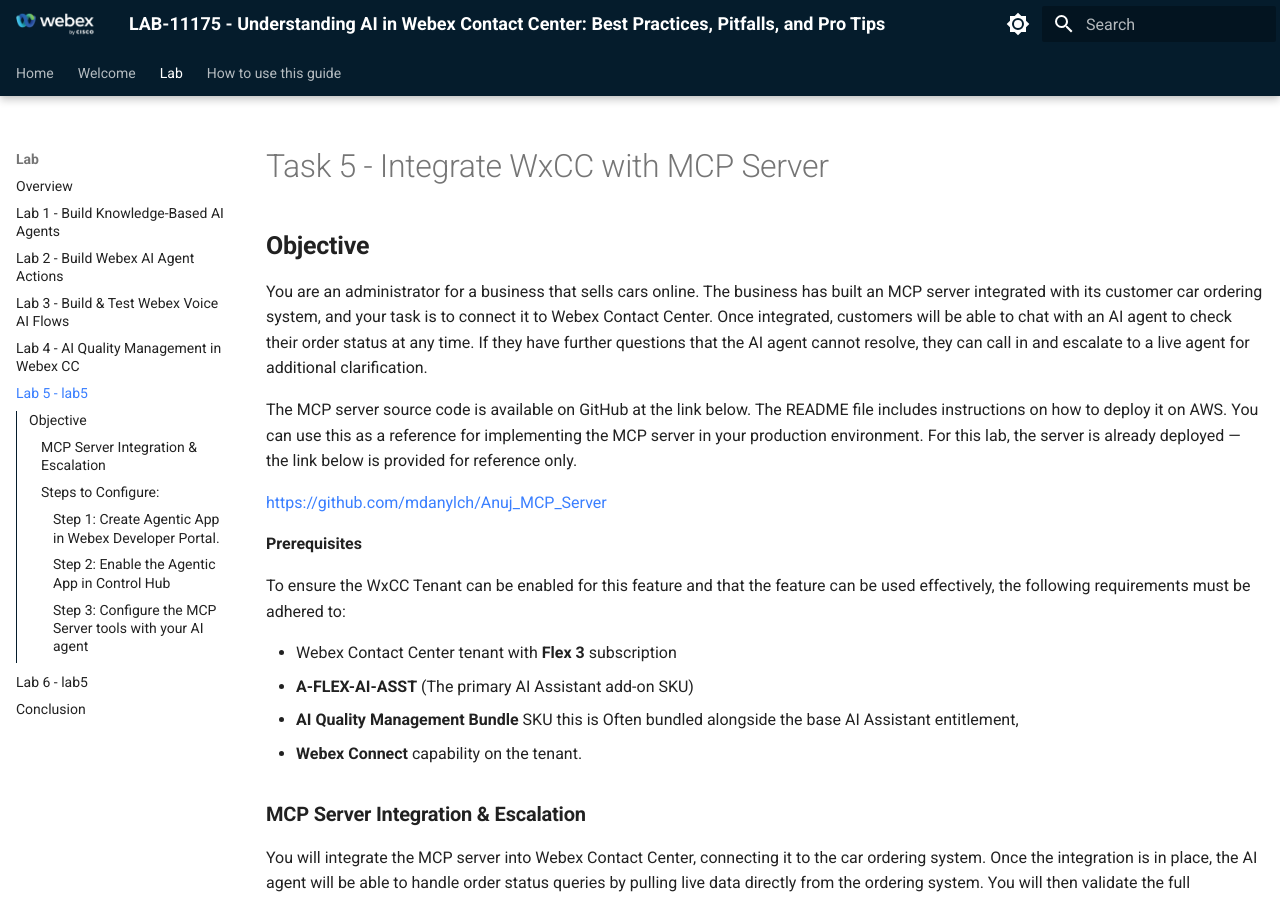
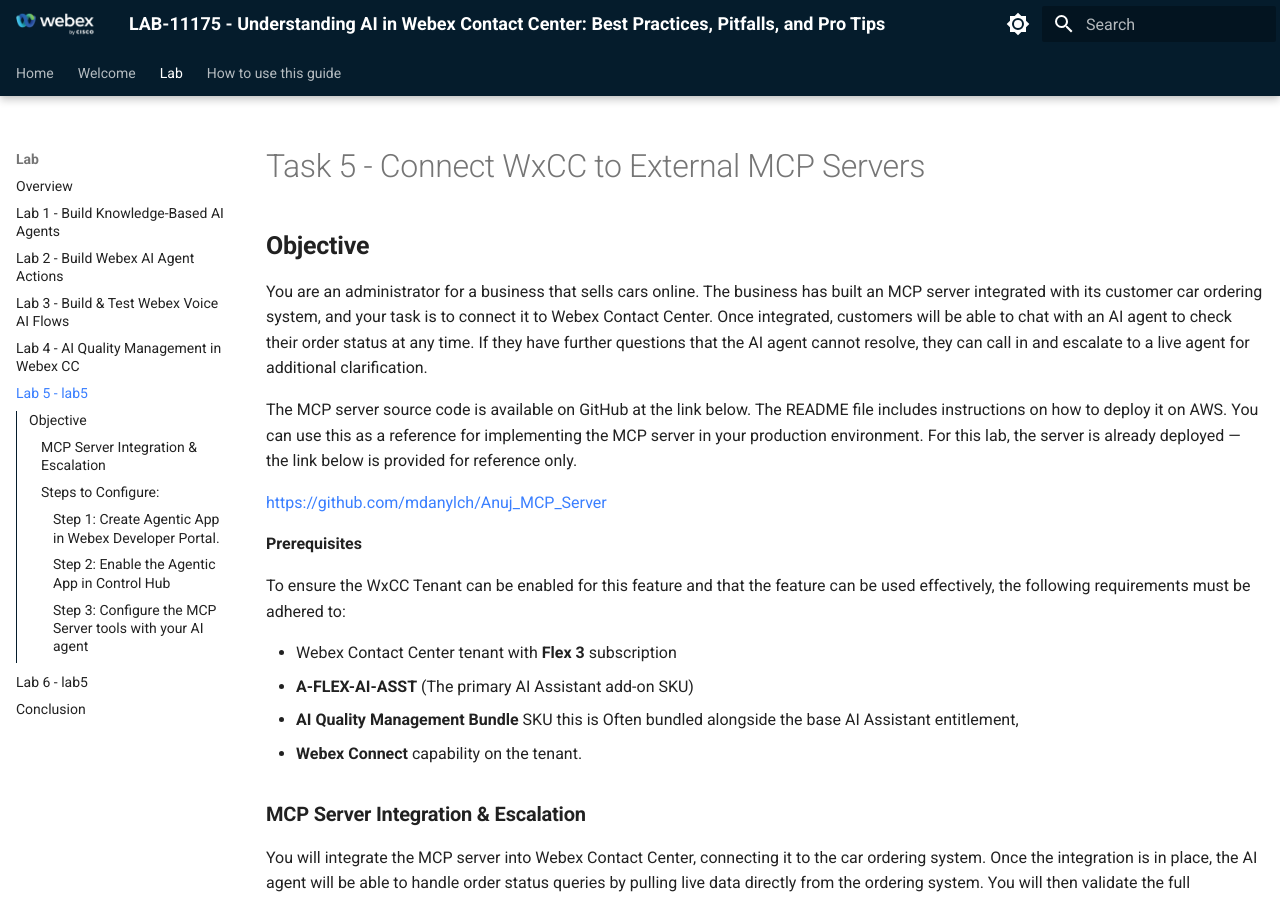
Before and after one commit to WebexCC-SA/LAB-11175, an MkDocs documentation site: the page built from docs/Excercise4.md, in a window 1280 px wide and 900 px high. Built offline with MkDocs 1.6.1 and Material for MkDocs 9.7.7, drawn with Linux system fonts in a browser that asks for light colours.

Commit message:
Update Excercise4.md

```diff
--- a/docs/Excercise4.md
+++ b/docs/Excercise4.md
@@ -1,4 +1,4 @@
-# Task 5 - Integrate WxCC with MCP Server
+# Task 5 - Connect WxCC to External MCP Servers
 
 ## **Objective**
 
```
